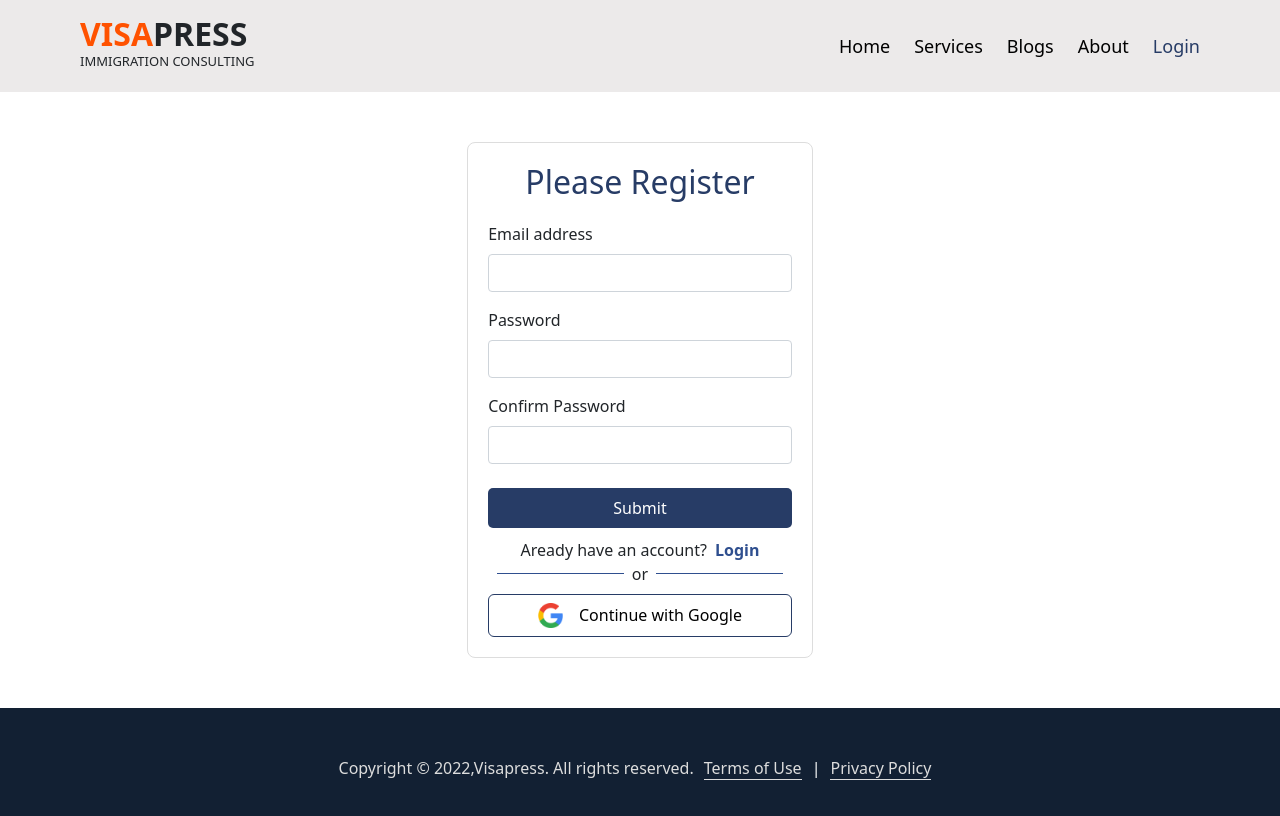
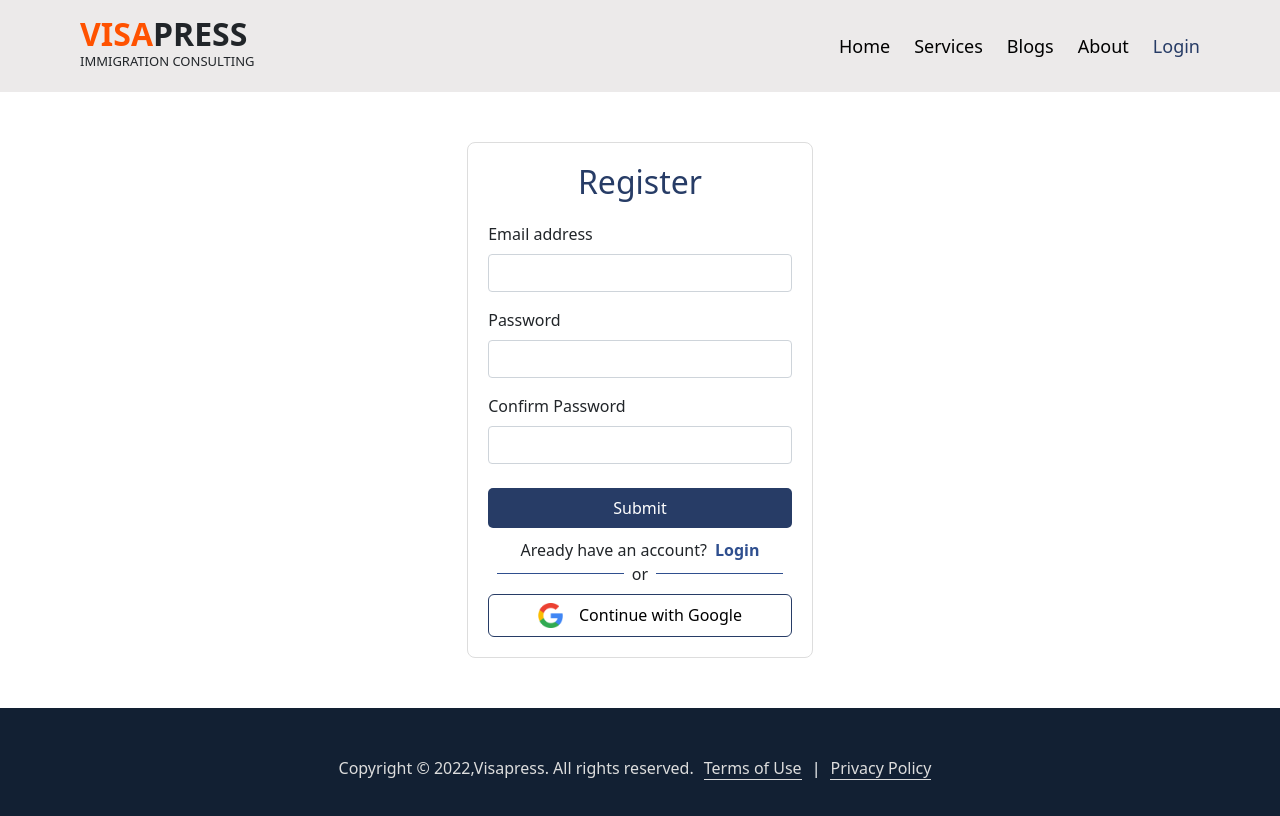
Before and after one commit to hossainarif37/visapress, a React (Create React App) app: page /register in a window 1280 px wide. Shown: the top 816 px of the page. Built offline with nearby package versions, Linux system fonts and the light colour scheme; no server answers.

Commit message:
Register page updated

```diff
--- a/src/Components/Auth/Register/Register.js
+++ b/src/Components/Auth/Register/Register.js
@@ -68,7 +68,7 @@ const Register = () => {
 
     const handleRegister = (e) => {
         e.preventDefault();
-        if (!errors.password) {
+        if (!errors?.password) {
             createUserWithEmailAndPassword(userInfo.email, userInfo.password);
         }
         else {
@@ -105,7 +105,7 @@ const Register = () => {
         <div>
             <div className='form-container'>
                 <form onSubmit={handleRegister}>
-                    <h2 style={{ color: "#273C66", marginBottom: "20px" }} className='text-center'>Please Register</h2>
+                    <h2 style={{ color: "#273C66", marginBottom: "20px" }} className='text-center'>Register</h2>
                     <div className="mb-3">
                         <label htmlFor="email" className="form-label">Email address</label>
                         <input onChange={handleEmailChange} type="email" className="form-control" id='email' required />
```
